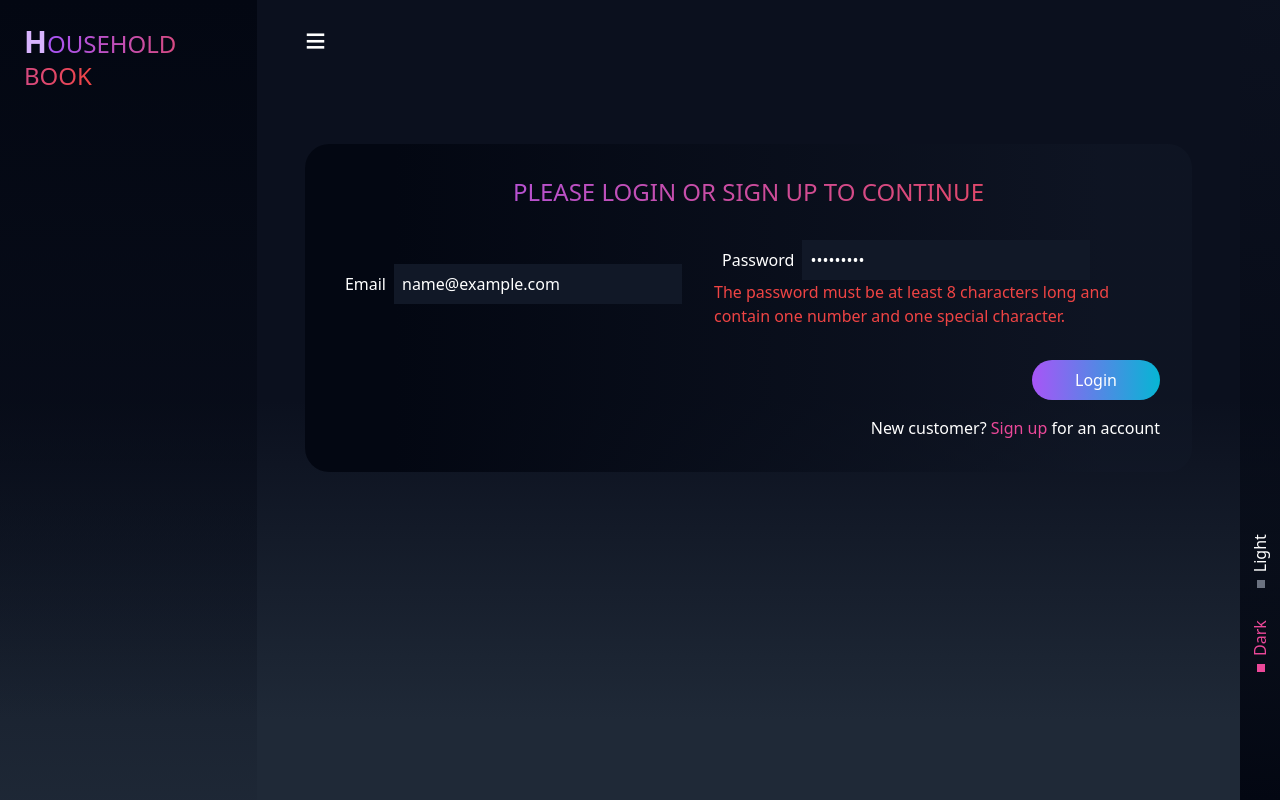
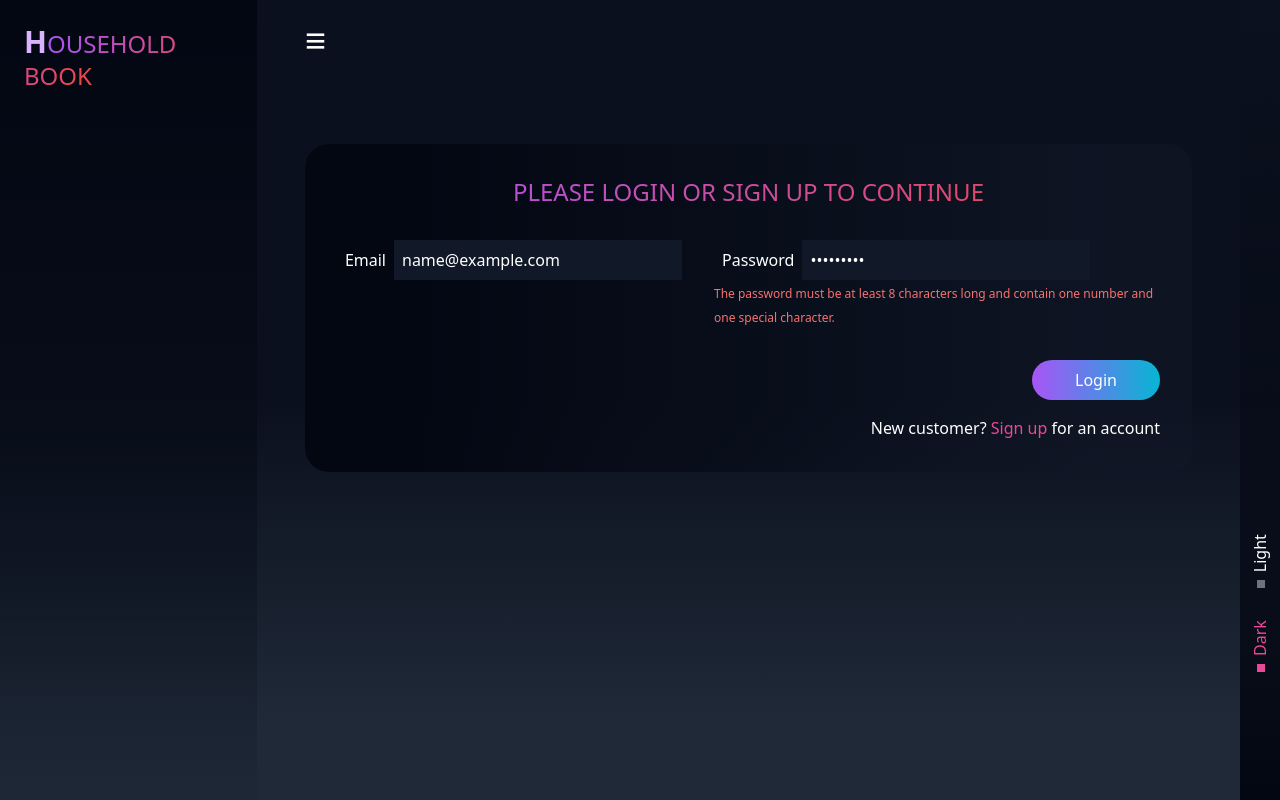
Before and after one commit to yaruta/household-book, a React (Vite) app: page / in a window 1280 px wide. Both pictures are taken after typing "name@example.com", "Sample123" into the empty fields and a click on the button "Login". Built offline with nearby package versions, Linux system fonts and the light colour scheme; no server answers.

Commit message:
Small change to fix the bag in the authentication

```diff
--- a/src/components/Authentication/AuthForm.jsx
+++ b/src/components/Authentication/AuthForm.jsx
@@ -4,9 +4,10 @@ import {
 } from "../../firebase/auth";
 import { useState } from "react";
 import Button from "../UI/Button";
-import { Form, useNavigate } from "react-router-dom";
+import { useNavigate } from "react-router-dom";
 import FormInput from "./FormInput";
 import { isValidInput } from "../../util/validating";
+
 
 function AuthForm({ isLogin }) {
   const [isSubmitting, setIsSubmitting] = useState(false);
@@ -15,13 +16,24 @@ function AuthForm({ isLogin }) {
     email: false,
     password: false,
   });
+  const [formValues, setFormValues] = useState({
+    email: "",
+    password: "",
+  });
   const navigate = useNavigate();
+
 
   function handleChange(event) {
     const value = event.target.value;
     const name = event.target.name;
+
+    setFormValues((prevState) => {
+      return { ...prevState, [name]: value };
+    });
+
     const isValid = isValidInput(value, name);
     setErrorMessage(false);
+
     if (!isValid) {
       setIsError((prevState) => {
         return { ...prevState, [name]: true };
@@ -33,22 +45,21 @@ function AuthForm({ isLogin }) {
     }
   }
 
+
   async function handleSubmit(event) {
     event.preventDefault();
-    const formData = new FormData(event.target.form);
-    const data = Object.fromEntries(formData);
-    console.log(data);
 
     if (!isSubmitting) {
       setIsSubmitting(true);
 
       try {
         if (isLogin) {
-          await doSignInWithEmailAndPassword(data.email, data.password);
+          await doSignInWithEmailAndPassword(formValues.email, formValues.password);
         } else if (!isLogin) {
-          await doCreateUserWithEmailAndPassword(data.email, data.password);
+          await doCreateUserWithEmailAndPassword(formValues.email, formValues.password);
         }
         setIsSubmitting(false);
+
       } catch (err) {
         if (err.code === "auth/invalid-credential") {
           setErrorMessage(
@@ -61,6 +72,7 @@ function AuthForm({ isLogin }) {
         } else {
           setErrorMessage(err.code);
         }
+
         setIsSubmitting(false);
         return;
       }
@@ -68,11 +80,12 @@ function AuthForm({ isLogin }) {
     }
   }
 
+
   return (
     <>
       {errorMessage && <p className="text-red-500 mb-8">{errorMessage}</p>}
-      <Form>
-        <div className="flex justify-between items-center gap-8 mb-8">
+      <form id="auth-form">
+        <div className="flex justify-between items-start gap-8 mb-8">
           <FormInput
             label="Email"
             type="email"
@@ -95,11 +108,11 @@ function AuthForm({ isLogin }) {
           />
         </div>
         <div className="flex justify-end">
-          <Button onClick={handleSubmit}>
+          <Button onClick={handleSubmit} form="auth-form">
             {isLogin ? "Login" : "Sign up"}
           </Button>
         </div>
-      </Form>
+      </form>
     </>
   );
 }
--- a/src/components/Authentication/FormInput.jsx
+++ b/src/components/Authentication/FormInput.jsx
@@ -21,7 +21,9 @@ function FormInput(props) {
           className="p-2 bg-sections-bg-2 text-elements-color-main w-72"
         />
       </div>
-      <span className={blured && isError ? "text-red-500" : "hidden"}>
+      <span
+        className={blured && isError ? "text-red-400 text-xs" : "hidden"}
+      >
         {errorMessage}
       </span>
     </div>
```
